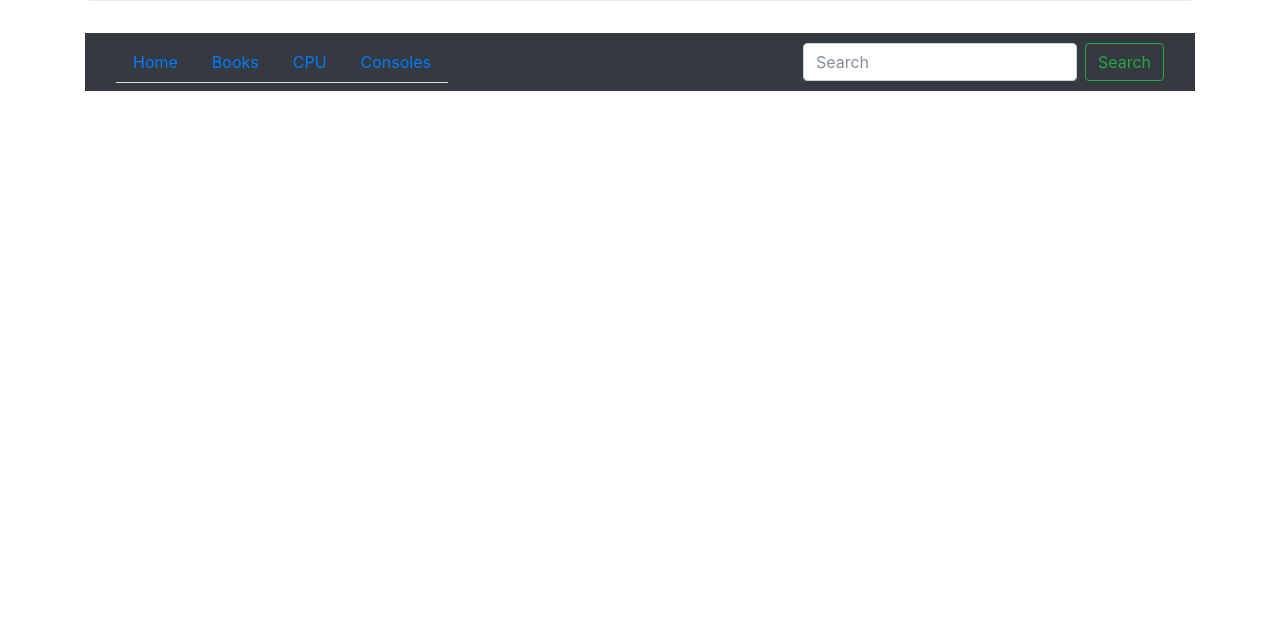
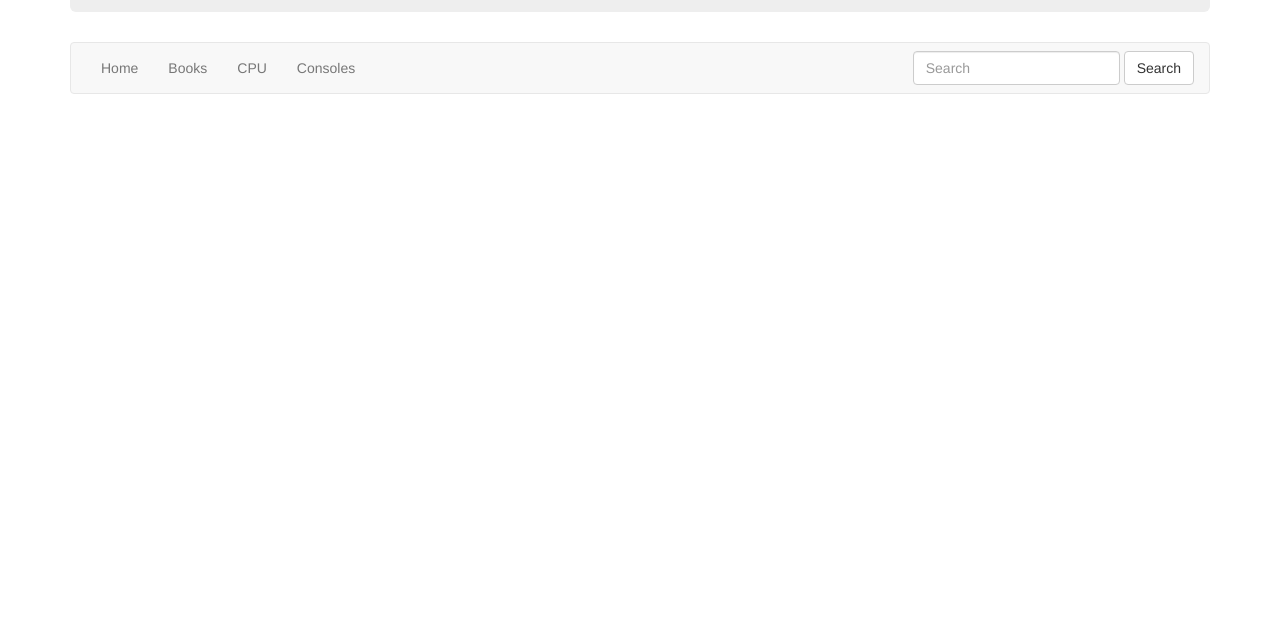
Before and after one commit to amradk/manulcollections, a plain HTML site: page mylibrary/template/header.html in a window 1280 px wide. Shown: the part 183-800 px from the top of the page. Drawn offline with nearby package versions, Linux system fonts and the light colour scheme.

Commit message:
Переключидлся на Bootstrap 3 и немного повозился с версткой

```diff
--- a/mylibrary/template/header.html
+++ b/mylibrary/template/header.html
@@ -3,12 +3,12 @@
 <head>
 <meta charset="UTF-8">
 <meta name="viewport" content="width=device-width, initial-scale=1, shrink-to-fit=no">
-<link rel="stylesheet" href="https://maxcdn.bootstrapcdn.com/bootstrap/4.0.0-beta.2/css/bootstrap.min.css" integrity="sha384-PsH8R72JQ3SOdhVi3uxftmaW6Vc51MKb0q5P2rRUpPvrszuE4W1povHYgTpBfshb" crossorigin="anonymous">
+<link rel="stylesheet" href="https://maxcdn.bootstrapcdn.com/bootstrap/3.3.7/css/bootstrap.min.css" integrity="sha384-BVYiiSIFeK1dGmJRAkycuHAHRg32OmUcww7on3RYdg4Va+PmSTsz/K68vbdEjh4u" crossorigin="anonymous">
 <title>Title of the document</title>
 </head>
 
 <body>
-<script src="https://maxcdn.bootstrapcdn.com/bootstrap/4.0.0-beta.2/js/bootstrap.min.js" integrity="sha384-alpBpkh1PFOepccYVYDB4do5UnbKysX5WZXm3XxPqe5iKTfUKjNkCk9SaVuEZflJ" crossorigin="anonymous"></script>
+<script src="https://maxcdn.bootstrapcdn.com/bootstrap/3.3.7/js/bootstrap.min.js" integrity="sha384-Tc5IQib027qvyjSMfHjOMaLkfuWVxZxUPnCJA7l2mCWNIpG9mGCD8wGNIcPD7Txa" crossorigin="anonymous"></script>
 <div class="container">
   <!-- big header -->
   <div class="jumbotron">
@@ -16,31 +16,27 @@
   </div>
 
   <!-- Navigation panel -->
-  <nav class="navbar navbar-expand-lg navbar-dark bg-dark">
-    <div class="container">
-      <!-- <div class="navbar-header">
-        <a class="navbar-brand" href="#">My collections</a>
-      </div>
-      -->
-
-
-        <ul class="nav nav-tabs" role="tablist">
+  <nav class="navbar navbar-default">
+    <div class="collapse navbar-collapse">
+        <ul class="nav navbar-nav">
           <li class="nav-item">
-            <a class="nav-link" id="home-tab" data-toggle="tab" href="/" role="tab" aria-controls="home" aria-selected="true">Home</a>
+            <a href="/" >Home</a>
           </li>
           <li class="nav-item">
-            <a class="nav-link" id="books-tab" data-toggle="tab" href="/books" role="tab" aria-controls="books" aria-selected="false">Books</a>
+            <a href="/books">Books</a>
           </li>
           <li class="nav-item">
-            <a class="nav-link" id="cpu-tab" data-toggle="tab" href="/cpu" role="tab" aria-controls="cpu" aria-selected="false">CPU</a>
+            <a href="/cpu">CPU</a>
           </li>
           <li class="nav-item">
-            <a class="nav-link" id="consoles-tab" data-toggle="tab" href="/consoles" role="tab" aria-controls="consoles" aria-selected="false">Consoles</a>
+            <a href="/consoles">Consoles</a>
           </li>
         </ul>
-        <form class="form-inline mt-2 mt-md-0">
-          <input class="form-control mr-sm-2" type="text" placeholder="Search" aria-label="Search">
-          <button class="btn btn-outline-success my-2 my-sm-0" type="submit">Search</button>
+        <form class="navbar-form navbar-right">
+          <div class="form-group">
+            <input class="form-control" type="text" placeholder="Search" aria-label="Search">
+          </div>
+          <button class="btn btn-default" type="submit">Search</button>
         </form>
-
+    </div>
   </nav>
```
Also changed, not shown: mylibrary/template/books.html (+30 -10 lines), mylibrary/template/footer.html (+1 -1 lines), mylibrary/template/home.html (+3 -27 lines).
